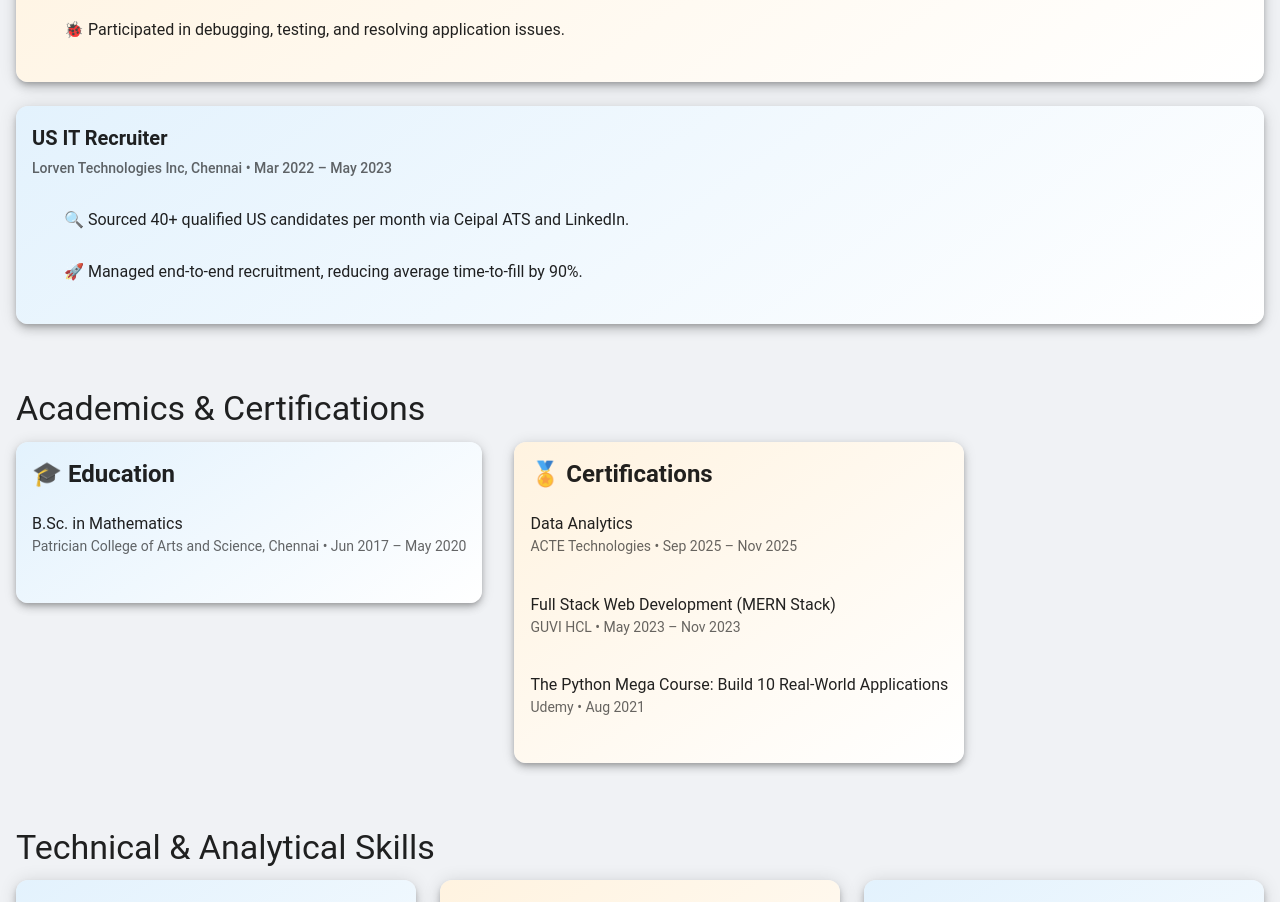
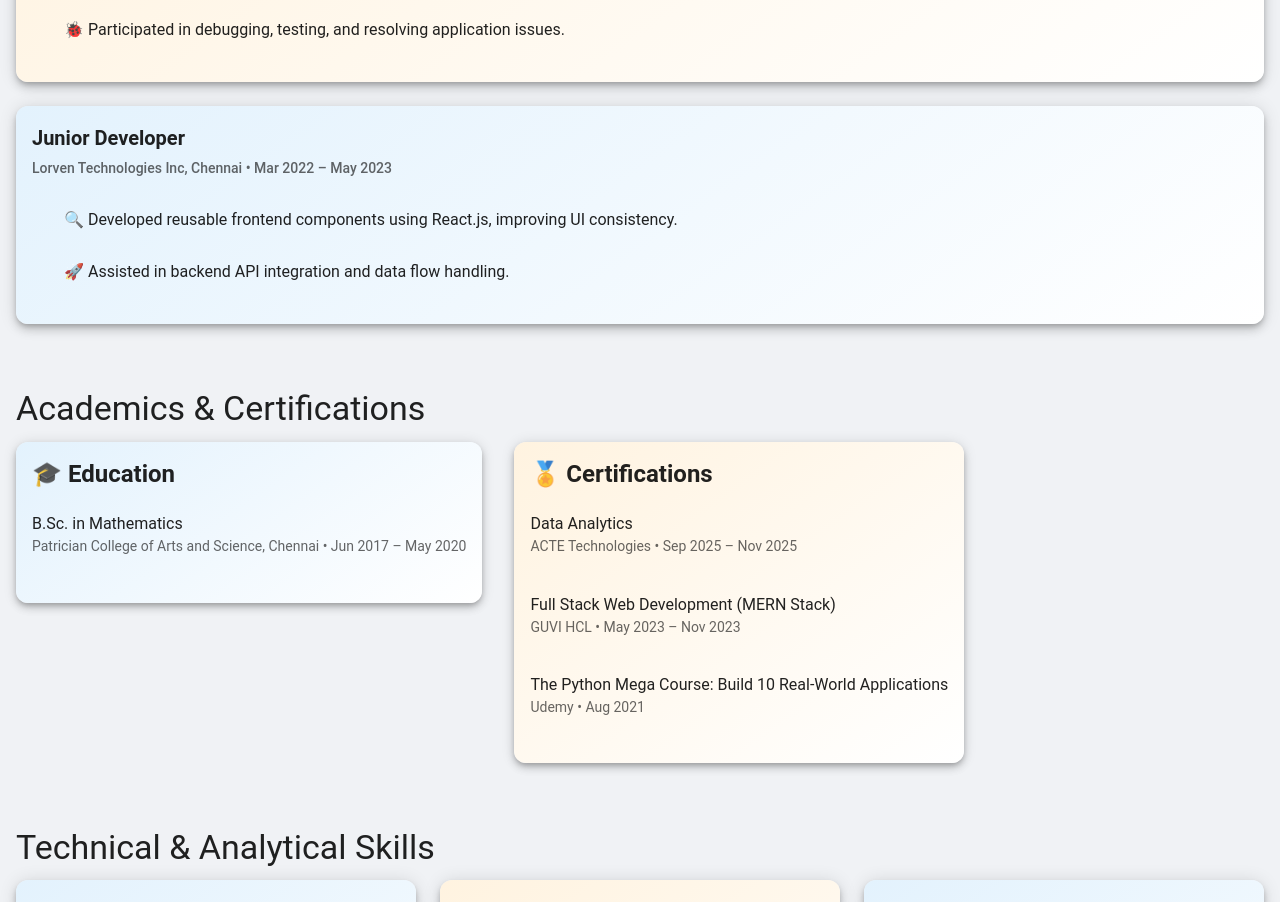
Before and after one commit to Hubert-Michael-Seelan/Portfolio-react-vite, a React (Vite) app: page / in a window 1280 px wide. Shown: the part 1560-2462 px from the top of the page. Built offline with nearby package versions, Linux system fonts and the light colour scheme.

Commit message:
fixed exp

```diff
--- a/src/components/Experience/Experience.jsx
+++ b/src/components/Experience/Experience.jsx
@@ -40,12 +40,12 @@ const experienceData = [
     ],
   },
   {
-    role: "US IT Recruiter",
+    role: "Junior Developer",
     company: "Lorven Technologies Inc, Chennai",
     period: "Mar 2022 – May 2023",
     bullets: [
-      "🔍 Sourced 40+ qualified US candidates per month via Ceipal ATS and LinkedIn.",
-      "🚀 Managed end-to-end recruitment, reducing average time-to-fill by 90%.",
+      "🔍 Developed reusable frontend components using React.js, improving UI consistency.",
+      "🚀 Assisted in backend API integration and data flow handling.",
     ],
   },
 ];
```
